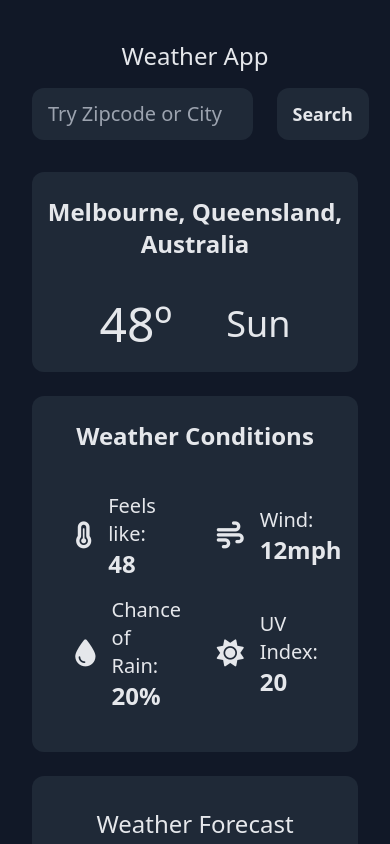
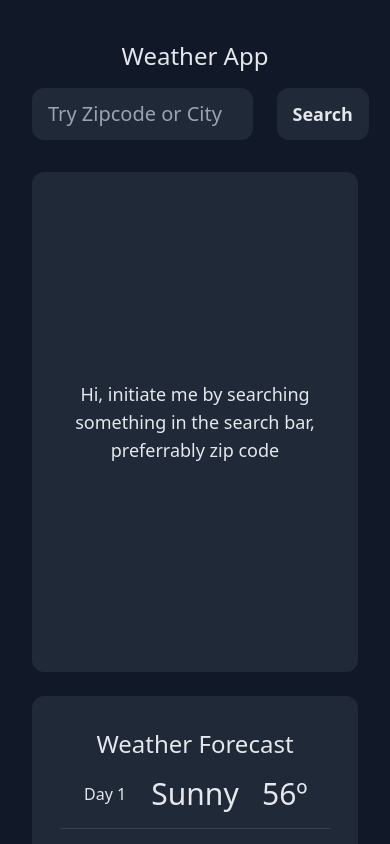
Before and after one commit to Stevenalp18/weather-app, a React (Vite) app: page / in a window 390 px wide. Shown: the top 844 px of the page. Built offline with nearby package versions, Linux system fonts and the light colour scheme; no server answers.

Commit message:
attempt to add other endpoints, redesigned and initiated current day endpoint again

```diff
--- a/src/components/CurrentWeatherComponent.jsx
+++ b/src/components/CurrentWeatherComponent.jsx
@@ -26,7 +26,7 @@ const CurrentWeatherComponent = () => {
       }
     };
 
-    // fecthApi(location);
+    fecthApi(location);
   }, [location]);
 
   function cardOutput() {
@@ -44,17 +44,17 @@ const CurrentWeatherComponent = () => {
 
       return (
         //     {date.toLocaleDateString("en-US")}
-        <div className="flex flex-col gap-6 text-center">
+        <div className="flex flex-col gap-4 text-center">
           <div className="flex flex-col justify-center lg:my-auto py-8 rounded-xl bg-gray-800">
-            <div className="text-2xl font-semibold mb-10">
+            <div className="text-2xl font-semibold m6-10">
               {name}, {region}, <br />
               {country}
             </div>
-            <div className="flex flex-col justify-center w-11/12 m-auto">
-              <div className="m-auto w-24 lg:w-36">
-                <img src={icon} className="my-auto -ml-2 w-full" />
+            <div className="flex flex-col lg:flex-row justify-center w-11/12 m-auto">
+              <div className="m-auto lg:w-1/2 w-32 lg:w-28">
+                <img src={icon} className="my-auto w-full" />
               </div>
-              <div className="text-4xl lg:text-5xl my-auto">
+              <div className="text-4xl lg:text-5xl my-auto lg:w-1/2">
                 {Math.ceil(temp_f)}º
               </div>
             </div>
@@ -107,10 +107,15 @@ const CurrentWeatherComponent = () => {
   return (
     <div className="text-lg mb-4 w-full">
       <div className="rounded-xl">
-        {/* {!data
-          ? "Hi, initiate me by searching something in the search bar, preferrably zip code"
-          : cardOutput()} */}
-        <div className="flex flex-col gap-6 text-center">
+        {!data ? (
+          <div className="flex flex-col gap-6 text-center bg-gray-800 rounded-xl w-full py-52 px-8">
+            Hi, initiate me by searching something in the search bar,
+            preferrably zip code
+          </div>
+        ) : (
+          cardOutput()
+        )}
+        {/* <div className="flex flex-col gap-6 text-center">
           <div className="flex flex-col justify-center lg:my-auto py-6 rounded-xl bg-gray-800">
             <div className="text-2xl font-semibold mb-10">
               Melbourne, Queensland,
@@ -154,7 +159,7 @@ const CurrentWeatherComponent = () => {
               </div>
             </div>
           </div>
-        </div>
+        </div> */}
       </div>
     </div>
   );
--- a/src/components/DisplayBody.jsx
+++ b/src/components/DisplayBody.jsx
@@ -6,8 +6,6 @@ import { useRef } from "react";
 
 const DisplayBody = () => {
   const location = useSelector((state) => state.location.value);
-  const item1 = useRef();
-  const item2 = useRef();
   return (
     <div className="my-auto lg:w-2/3 rounded-xl px-4 py-4 mx-4 lg:mx-auto">
       {/* <ReduxSample /> */}
--- a/src/components/HourlyForecast.jsx
+++ b/src/components/HourlyForecast.jsx
@@ -18,6 +18,7 @@ const HourlyForecast = () => {
         );
         const data = await response.json();
         console.log(data);
+        setForecastData(data);
       } catch (err) {
         console.log(err);
       }
@@ -26,12 +27,31 @@ const HourlyForecast = () => {
     // fetchApi(location);
   }, [location]);
 
+  // function hourlyOutput() {
+  //   if (forecastData !== null && forecastData) {
+  //     return forecastData.forecast.forecastday.map((item, idx) => (
+  //       <div
+  //         key={idx}
+  //         className="border-b-[0.5px] border-gray-700 text-center flex justify-between lg:py-12 py-4 w-11/12 m-auto"
+  //       >
+  //         <div className="my-auto w-1/3">{day}</div>
+  //         <div className="my-auto text-3xl w-1/3">
+  //           <img src={item.day.condition.icon} className="mx-auto" />
+  //         </div>
+  //         <div className="my-auto text-3xl w-1/3">{item.day.avgtemp_f}º</div>
+  //       </div>
+  //     ));
+  //   }
+  // }
+  // hourlyOutput();
+
   //   useEffect(() => {
   //     console.log(forecastData);
   //   }, [location]);
 
   return (
     <>
+      {forecastData ? hourlyOutput() : <div>Nothing to see here...</div>}
       <div className="bg-gray-800 rounded-xl">
         <div className="text-2xl text-center pt-4 font-semibold">
           Today's Weather
```
